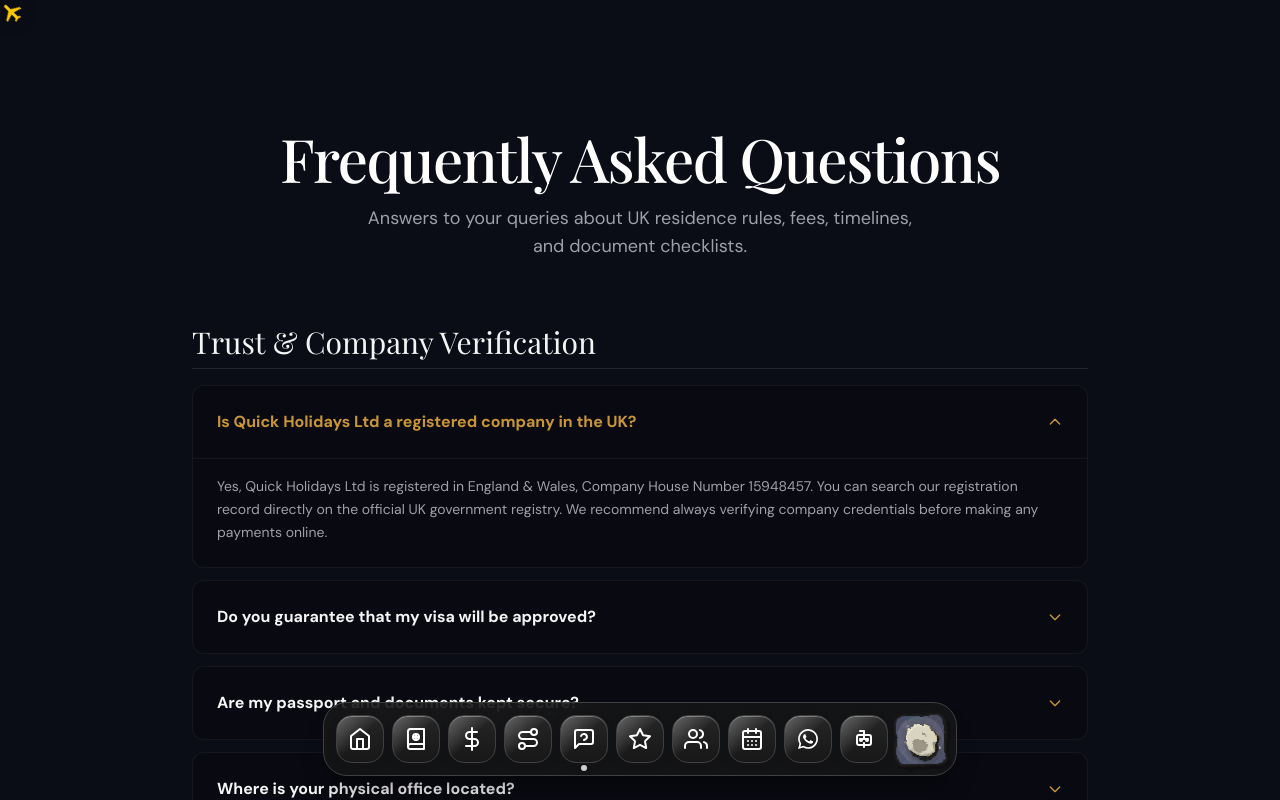
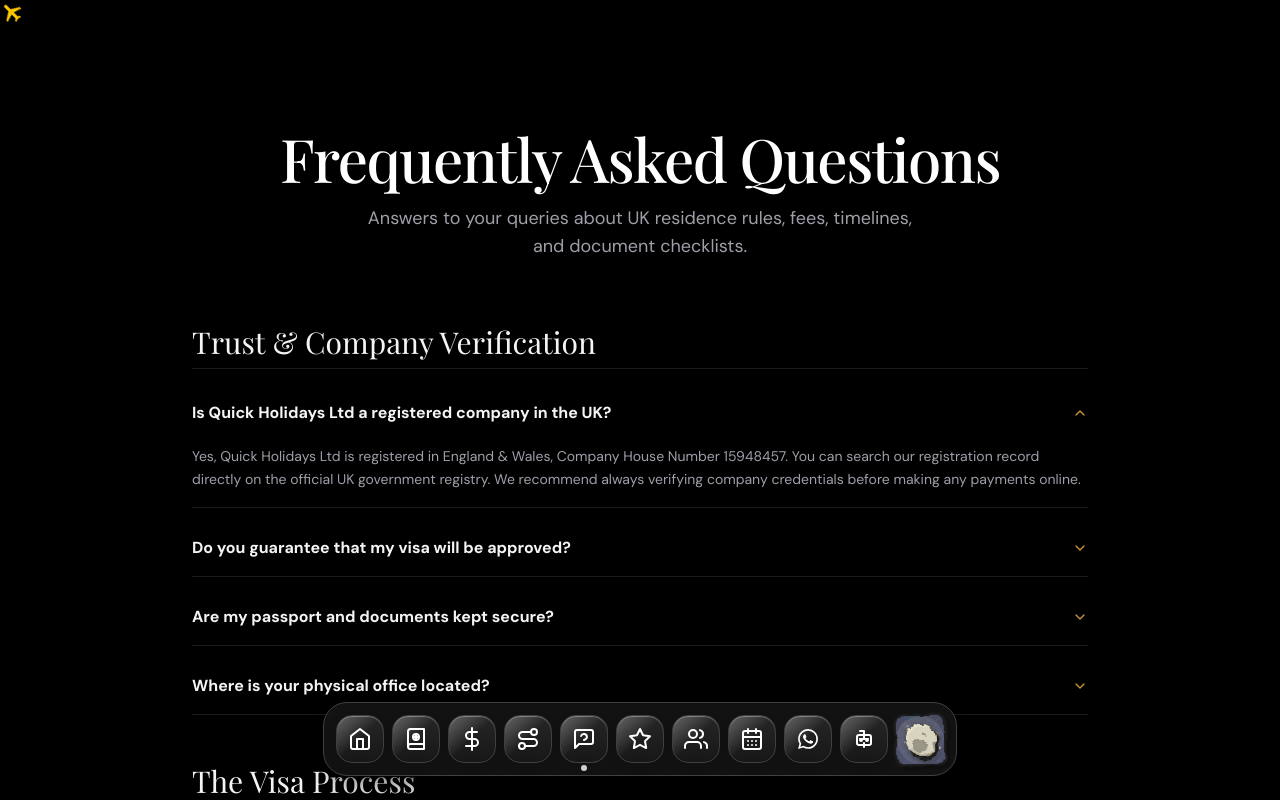
Before and after one commit to tlhaasami/quickholidays, a Next.js app: page /faq in a window 1280 px wide. Both pictures are taken after a click on the button "Is Quick Holidays Ltd a registered company in the UK?". Shown: the top 800 px of the page. Built offline with nearby package versions, Linux system fonts and the light colour scheme; a web font is replaced by a local one.

Commit message:
feat: implement core site pages and UI components for the Quick Holidays platform

```diff
--- a/package.json
+++ b/package.json
@@ -9,12 +9,14 @@
     "lint": "eslint"
   },
   "dependencies": {
+    "@radix-ui/react-accordion": "^1.2.19",
     "@supabase/ssr": "^0.12.0",
     "@supabase/supabase-js": "^2.110.2",
     "@tabler/icons-react": "^3.45.0",
     "clsx": "^2.1.1",
     "gl-matrix": "^3.4.4",
     "jimp": "^1.6.1",
+    "lenis": "^1.3.25",
     "motion": "^12.42.2",
     "next": "16.2.10",
     "react": "19.2.4",
--- a/src/app/about-us/page.tsx
+++ b/src/app/about-us/page.tsx
@@ -7,7 +7,7 @@
 
 export default function AboutUs() {
   return (
-    <div className="bg-white dark:bg-[#0A0D16] min-h-screen text-zinc-950 dark:text-white pt-20 pb-32 px-8 sm:px-16 md:px-24 transition-colors duration-300">
+    <div className="bg-white dark:bg-black min-h-screen text-zinc-950 dark:text-white pt-20 pb-32 px-8 sm:px-16 md:px-24 transition-colors duration-300">
       <div className="max-w-4xl mx-auto text-left">
 
         {/* H1 Header */}
--- a/src/app/ai-assistant/page.tsx
+++ b/src/app/ai-assistant/page.tsx
@@ -63,7 +63,7 @@
   }, [messages, isTyping]);
 
   return (
-    <div className="bg-white dark:bg-[#120F0A] min-h-screen w-full text-zinc-950 dark:text-white pt-24 pb-32 px-4 sm:px-8 transition-colors duration-300 flex flex-col justify-start">
+    <div className="bg-white dark:bg-black min-h-screen w-full text-zinc-950 dark:text-white pt-24 pb-32 px-4 sm:px-8 transition-colors duration-300 flex flex-col justify-start">
       <div className="max-w-4xl mx-auto flex flex-col w-full gap-4">
 
         {/* Header */}
--- a/src/app/contact-us/page.tsx
+++ b/src/app/contact-us/page.tsx
@@ -14,7 +14,7 @@
 
 export default function ContactUs() {
   return (
-    <div className="bg-white dark:bg-[#120F0A] min-h-screen text-zinc-950 dark:text-white pt-32 pb-24 px-6 sm:px-16 flex flex-col items-center justify-center transition-colors duration-300">
+    <div className="bg-white dark:bg-black min-h-screen text-zinc-950 dark:text-white pt-32 pb-24 px-6 sm:px-16 flex flex-col items-center justify-center transition-colors duration-300">
       <div className="max-w-6xl w-full text-left mb-12">
         <motion.h1
           initial={{ opacity: 0, y: -20 }}
--- a/src/app/faq/page.tsx
+++ b/src/app/faq/page.tsx
@@ -1,7 +1,8 @@
 "use client";
 
-import React, { useState } from "react";
+import React from "react";
 import { motion } from "motion/react";
+import { Accordion, AccordionContent, AccordionItem, AccordionTrigger } from "@/components/ui/accordion";
 
 interface FAQItem {
   q: string;
@@ -89,16 +90,6 @@
     }
   ];
 
-  const [activeIndices, setActiveIndices] = useState<{ [key: string]: boolean }>({});
-
-  const toggleFAQ = (catIndex: number, itemIndex: number) => {
-    const key = `${catIndex}-${itemIndex}`;
-    setActiveIndices((prev) => ({
-      ...prev,
-      [key]: !prev[key]
-    }));
-  };
-
   // Compile schema structure for SEO
   const schemaQuestions = faqData.flatMap((cat) => cat.items).map((item) => ({
     "@type": "Question",
@@ -116,7 +107,7 @@
   };
 
   return (
-    <div className="bg-white dark:bg-[#0A0D16] min-h-screen text-zinc-950 dark:text-white pt-32 pb-24 px-8 sm:px-16 md:px-24 transition-colors duration-300">
+    <div className="bg-white dark:bg-black min-h-screen text-zinc-950 dark:text-white pt-32 pb-24 px-8 sm:px-16 md:px-24 transition-colors duration-300">
       <div className="max-w-4xl mx-auto">
 
         {/* Schema Script Injection */}
@@ -152,39 +143,22 @@
               <h2 className="font-serif text-2xl sm:text-3xl text-zinc-900 dark:text-zinc-100 border-b border-zinc-200 dark:border-white/10 pb-2 text-left">
                 {cat.category}
               </h2>
-              <div className="space-y-3">
-                {cat.items.map((item, itemIdx) => {
-                  const key = `${catIdx}-${itemIdx}`;
-                  const isOpen = activeIndices[key] || false;
-                  return (
-                    <div
+                <Accordion type="multiple" className="w-full space-y-3">
+                  {cat.items.map((item, itemIdx) => (
+                    <AccordionItem
                       key={item.q}
-                      className="border border-zinc-200 dark:border-white/5 bg-zinc-50 dark:bg-zinc-950/40 rounded-xl overflow-hidden transition-all duration-300 hover:border-zinc-300 dark:hover:border-white/10"
+                      value={`${catIdx}-${itemIdx}`}
+                      className="border-b border-zinc-200 dark:border-white/10"
                     >
-                      <button
-                        onClick={() => toggleFAQ(catIdx, itemIdx)}
-                        className="w-full flex justify-between items-center text-left p-6 font-sans font-bold text-sm sm:text-base text-zinc-900 dark:text-zinc-100 focus:outline-none focus:text-primary transition-colors"
-                      >
-                        <span>{item.q}</span>
-                        <svg
-                          className={`w-4 h-4 shrink-0 text-primary transition-transform duration-300 ${isOpen ? "transform rotate-180" : ""}`}
-                          fill="none"
-                          stroke="currentColor"
-                          viewBox="0 0 24 24"
-                        >
-                          <path strokeLinecap="round" strokeLinejoin="round" strokeWidth="2" d="M19 9l-7 7-7-7" />
-                        </svg>
-                      </button>
-
-                      {isOpen && (
-                        <div className="px-6 pb-6 text-zinc-650 dark:text-zinc-400 font-sans text-sm font-light leading-relaxed text-left border-t border-zinc-200 dark:border-white/5 pt-4">
-                          {item.a}
-                        </div>
-                      )}
-                    </div>
-                  );
-                })}
-              </div>
+                      <AccordionTrigger className="hover:underline font-sans font-bold text-sm sm:text-base text-zinc-900 dark:text-zinc-100 py-4">
+                        {item.q}
+                      </AccordionTrigger>
+                      <AccordionContent className="text-zinc-650 dark:text-zinc-400 font-sans text-sm font-light leading-relaxed pb-4 pt-1">
+                        {item.a}
+                      </AccordionContent>
+                    </AccordionItem>
+                  ))}
+                </Accordion>
             </div>
           ))}
         </div>
--- a/src/app/globals.css
+++ b/src/app/globals.css
@@ -14,6 +14,18 @@
   --color-surface-light: #FFFFFF;
   --color-surface-ivory: #F4EFE7;
   --color-success: #15803D;
+
+  --animate-accordion-down: accordion-down 0.2s ease-out;
+  --animate-accordion-up: accordion-up 0.2s ease-out;
+
+  @keyframes accordion-down {
+    from { height: 0; }
+    to { height: var(--radix-accordion-content-height); }
+  }
+  @keyframes accordion-up {
+    from { height: var(--radix-accordion-content-height); }
+    to { height: 0; }
+  }
 }
 
 @layer base {
--- a/src/app/how-it-works/page.tsx
+++ b/src/app/how-it-works/page.tsx
@@ -31,7 +31,7 @@
   ];
 
   return (
-    <div className="bg-white dark:bg-[#0A0D16] min-h-screen text-zinc-950 dark:text-white pt-32 pb-24 px-8 sm:px-16 md:px-24 transition-colors duration-300">
+    <div className="bg-white dark:bg-black min-h-screen text-zinc-950 dark:text-white pt-32 pb-24 px-8 sm:px-16 md:px-24 transition-colors duration-300">
       <div className="max-w-5xl mx-auto">
         {/* Intro */}
         <div className="text-center mb-20">
--- a/src/app/reviews/page.tsx
+++ b/src/app/reviews/page.tsx
@@ -110,7 +110,7 @@
   }));
 
   return (
-    <div className="bg-white dark:bg-[#120F0A] min-h-screen text-zinc-950 dark:text-white pt-32 pb-24 px-8 sm:px-16 md:px-24 transition-colors duration-300">
+    <div className="bg-white dark:bg-black min-h-screen text-zinc-950 dark:text-white pt-32 pb-24 px-8 sm:px-16 md:px-24 transition-colors duration-300">
       <div className="max-w-5xl mx-auto">
 
         {/* Schema Script Injection */}
--- a/src/app/settings/page.tsx
+++ b/src/app/settings/page.tsx
@@ -171,7 +171,7 @@
 />`;
 
   return (
-    <div className="relative w-full min-h-screen bg-zinc-50 dark:bg-[#0A0D16] text-zinc-900 dark:text-zinc-100 transition-colors duration-300 pt-32 pb-24 px-4">
+    <div className="relative w-full min-h-screen bg-zinc-50 dark:bg-black text-zinc-900 dark:text-zinc-100 transition-colors duration-300 pt-32 pb-24 px-4">
       <div className="relative z-10 max-w-6xl mx-auto space-y-12">
         {/* Header */}
         <div className="text-center space-y-4">
--- /dev/null
+++ b/src/components/ui/accordion.tsx
@@ -0,0 +1,73 @@
+"use client"
+
+import * as React from "react"
+import * as AccordionPrimitive from "@radix-ui/react-accordion"
+import { IconChevronDown } from "@tabler/icons-react"
+import { cn } from "@/lib/utils"
+
+const Accordion = React.forwardRef<
+  React.ElementRef<typeof AccordionPrimitive.Root>,
+  React.ComponentPropsWithoutRef<typeof AccordionPrimitive.Root> & {
+    multiple?: boolean;
+  }
+>(({ multiple, type, ...props }, ref) => {
+  const resolvedType = type || (multiple ? "multiple" : "single");
+  return (
+    <AccordionPrimitive.Root
+      ref={ref}
+      type={resolvedType as any}
+      {...props}
+    />
+  );
+})
+Accordion.displayName = "Accordion"
+
+const AccordionItem = React.forwardRef<
+  React.ElementRef<typeof AccordionPrimitive.Item>,
+  React.ComponentPropsWithoutRef<typeof AccordionPrimitive.Item>
+>(({ className, ...props }, ref) => (
+  <AccordionPrimitive.Item
+    ref={ref}
+    className={cn("border-b border-zinc-200 dark:border-white/5", className)}
+    {...props}
+  />
+))
+AccordionItem.displayName = "AccordionItem"
+
+const AccordionTrigger = React.forwardRef<
+  React.ElementRef<typeof AccordionPrimitive.Trigger>,
+  React.ComponentPropsWithoutRef<typeof AccordionPrimitive.Trigger>
+>(({ className, children, ...props }, ref) => (
+  <AccordionPrimitive.Header className="flex">
+    <AccordionPrimitive.Trigger
+      ref={ref}
+      className={cn(
+        "flex flex-1 items-center justify-between py-4 font-sans font-bold text-sm sm:text-base text-zinc-900 dark:text-zinc-100 transition-all hover:underline text-left [&[data-state=open]>svg]:rotate-180 cursor-pointer group",
+        className
+      )}
+      {...props}
+    >
+      {children}
+      <IconChevronDown className="h-4 w-4 shrink-0 text-primary transition-transform duration-200" />
+    </AccordionPrimitive.Trigger>
+  </AccordionPrimitive.Header>
+))
+AccordionTrigger.displayName = AccordionPrimitive.Trigger.displayName
+
+const AccordionContent = React.forwardRef<
+  React.ElementRef<typeof AccordionPrimitive.Content>,
+  React.ComponentPropsWithoutRef<typeof AccordionPrimitive.Content>
+>(({ className, children, ...props }, ref) => (
+  <AccordionPrimitive.Content
+    ref={ref}
+    className="overflow-hidden text-sm font-sans font-light text-zinc-650 dark:text-zinc-400 transition-all data-[state=closed]:animate-accordion-up data-[state=open]:animate-accordion-down"
+    {...props}
+  >
+    <div className={cn("pb-4 pt-1 text-left leading-relaxed", className)}>
+      {children}
+    </div>
+  </AccordionPrimitive.Content>
+))
+AccordionContent.displayName = AccordionPrimitive.Content.displayName
+
+export { Accordion, AccordionItem, AccordionTrigger, AccordionContent }
```
Also changed, not shown: src/app/pricing/page.tsx (+3 -4 lines), src/components/Hero.tsx (+22 -20 lines), 1 other file (tests, documents, lock files or other folders).
